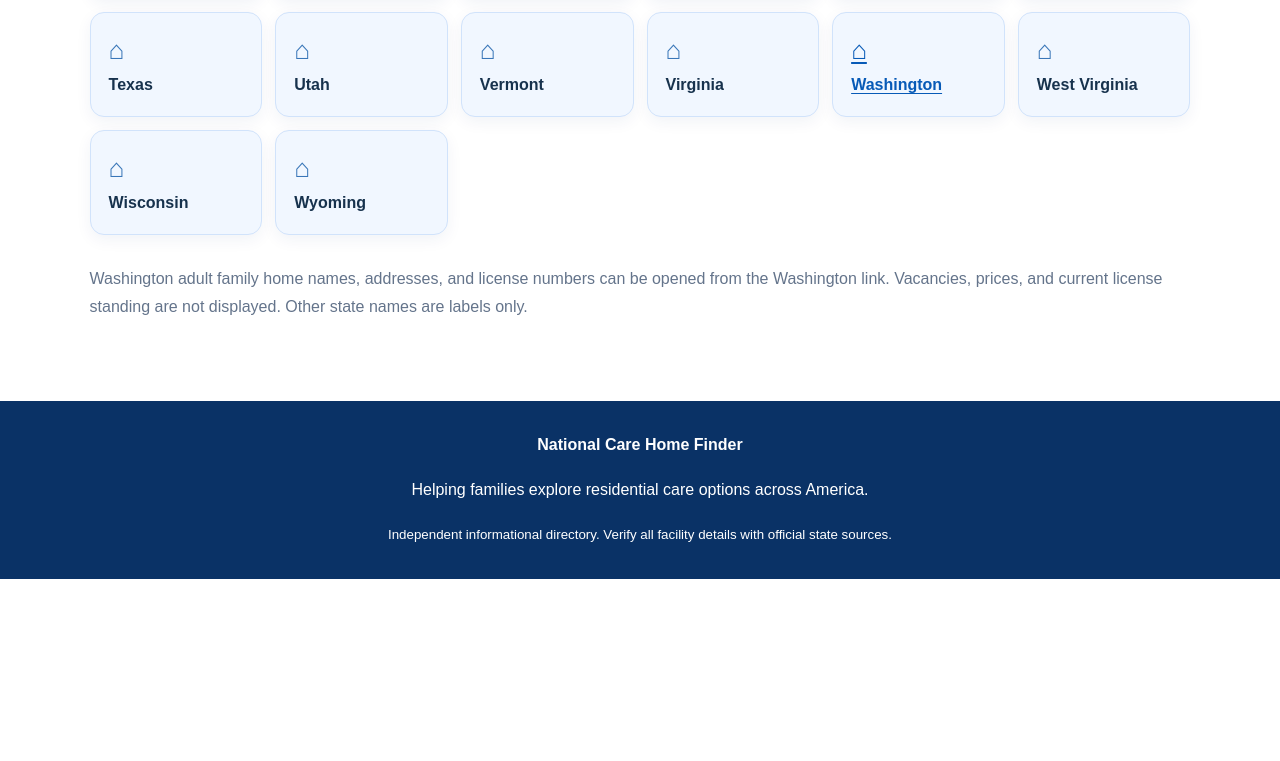
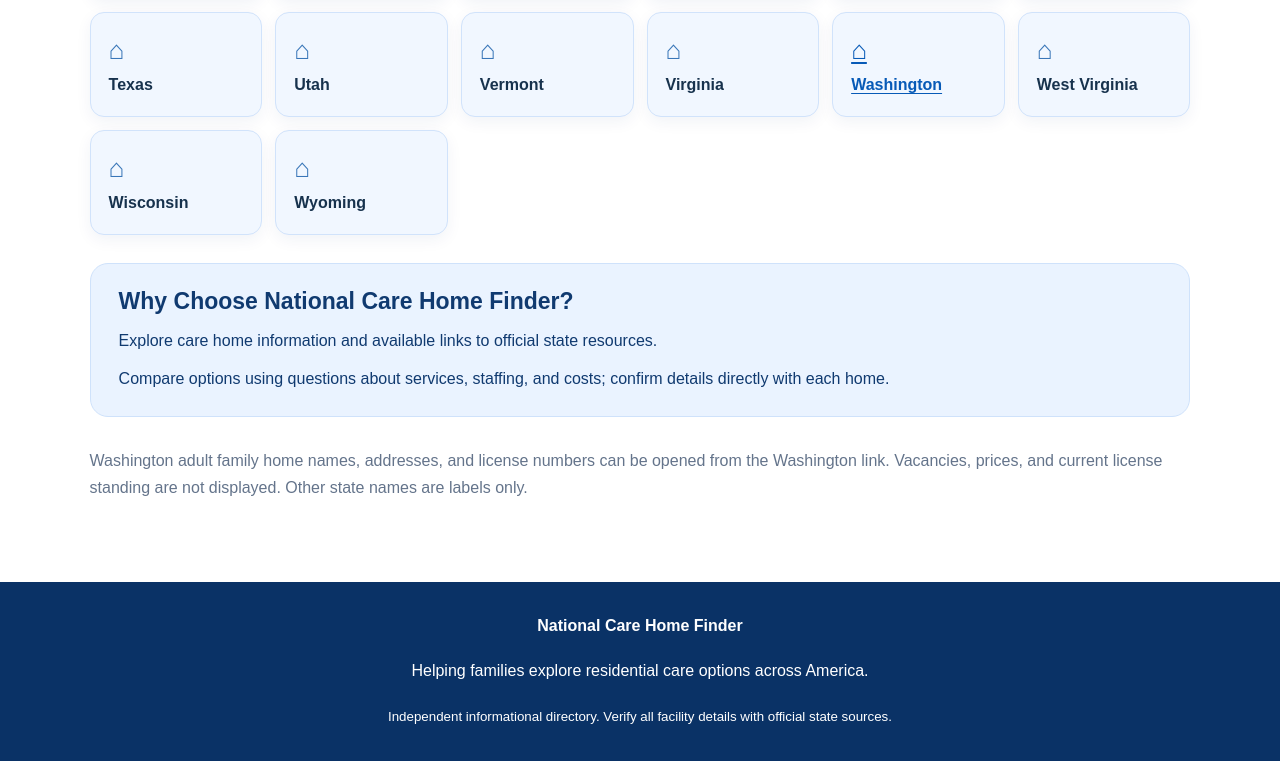
Before and after one commit to jadooh1/national-care-home-finder, a Next.js app: page / in a window 1280 px wide. Shown: the part 2395-3156 px from the top of the page. Before the commit the page ends 2974 px from the top, so only its background shows below. Built offline with nearby package versions, Linux system fonts and the light colour scheme; no server answers.

Commit message:
feat(home): add factual blue Why Choose panel from approved mockup

```diff
--- a/app/page.tsx
+++ b/app/page.tsx
@@ -240,6 +240,12 @@ export default function Home() {
             })}
           </div>
 
+          <aside style={{ marginTop: 28, background: "#eaf3ff", border: "1px solid #cfe2fb", borderRadius: 18, padding: "24px 28px", color: "#103a70" }}>
+            <h3 style={{ fontSize: 23, margin: "0 0 12px" }}>{locale === "es" ? "¿Por qué elegir National Care Home Finder?" : "Why Choose National Care Home Finder?"}</h3>
+            <p style={{ lineHeight: 1.7, margin: "0 0 10px" }}>{locale === "es" ? "Explore información de hogares de cuidado y enlaces a fuentes oficiales disponibles." : "Explore care home information and available links to official state resources."}</p>
+            <p style={{ lineHeight: 1.7, margin: 0 }}>{locale === "es" ? "Compare opciones con preguntas sobre servicios, personal y costos; confirme los detalles directamente con cada hogar." : "Compare options using questions about services, staffing, and costs; confirm details directly with each home."}</p>
+          </aside>
+
           <p aria-live="polite">{locale === "es" ? localizedStateStatus(locale, filteredStates.length) : stateFilterStatus(filteredStates.length)}</p>
 
           <p
```
